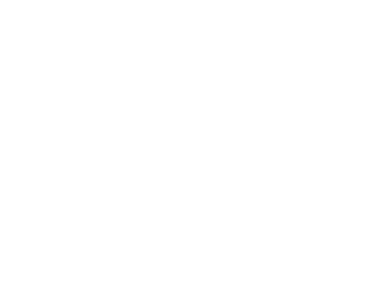
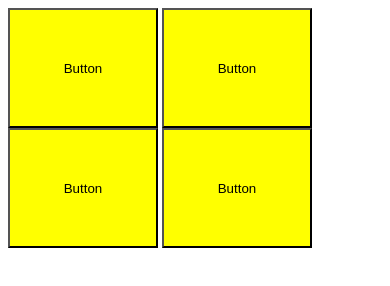
Before and after one commit to RABU101/media-query, a plain HTML site: page index.html in a window 390 px wide. Drawn offline with Linux system fonts and the light colour scheme.

Commit message:
botton responsive

```diff
--- a/index.html
+++ b/index.html
@@ -4,9 +4,13 @@
     <meta charset="UTF-8">
     <meta http-equiv="X-UA-Compatible" content="IE=edge">
     <meta name="viewport" content="width=device-width, initial-scale=1.0">
+    <link rel="stylesheet" href="style.css">
     <title>Media Query</title>
 </head>
 <body>
-
+    <button class="navbtn">Button</button>
+    <button class="navbtn">Button</button>
+    <button class="navbtn">Button</button>
+    <button class="navbtn">Button</button>
 </body>
 </html>
--- a/style.css
+++ b/style.css
@@ -0,0 +1,21 @@
+.navbtn {
+    width: 200px;
+    height: 150px;
+}
+@media only screen and (max-width: 480px){
+    .navbtn {
+        background-color: yellow;
+        width: 150px;
+        height: 120px;
+    }
+}
+@media only screen and (min-width: 481px){
+    .navbtn {
+        background-color: blue;
+    }
+}
+@media only screen and (min-width: 1024px){
+    .navbtn {
+        background-color: red;
+    }
+}
```
